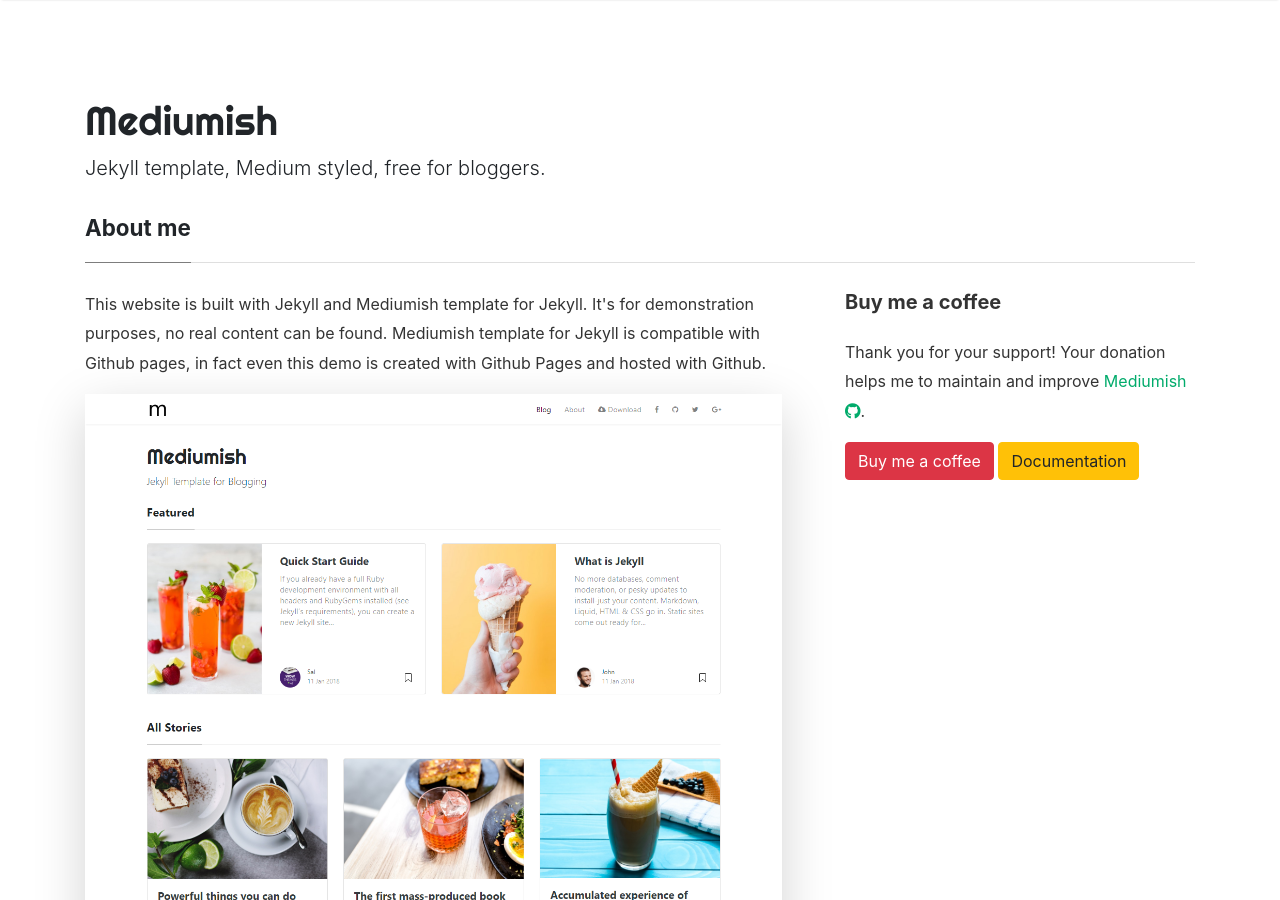
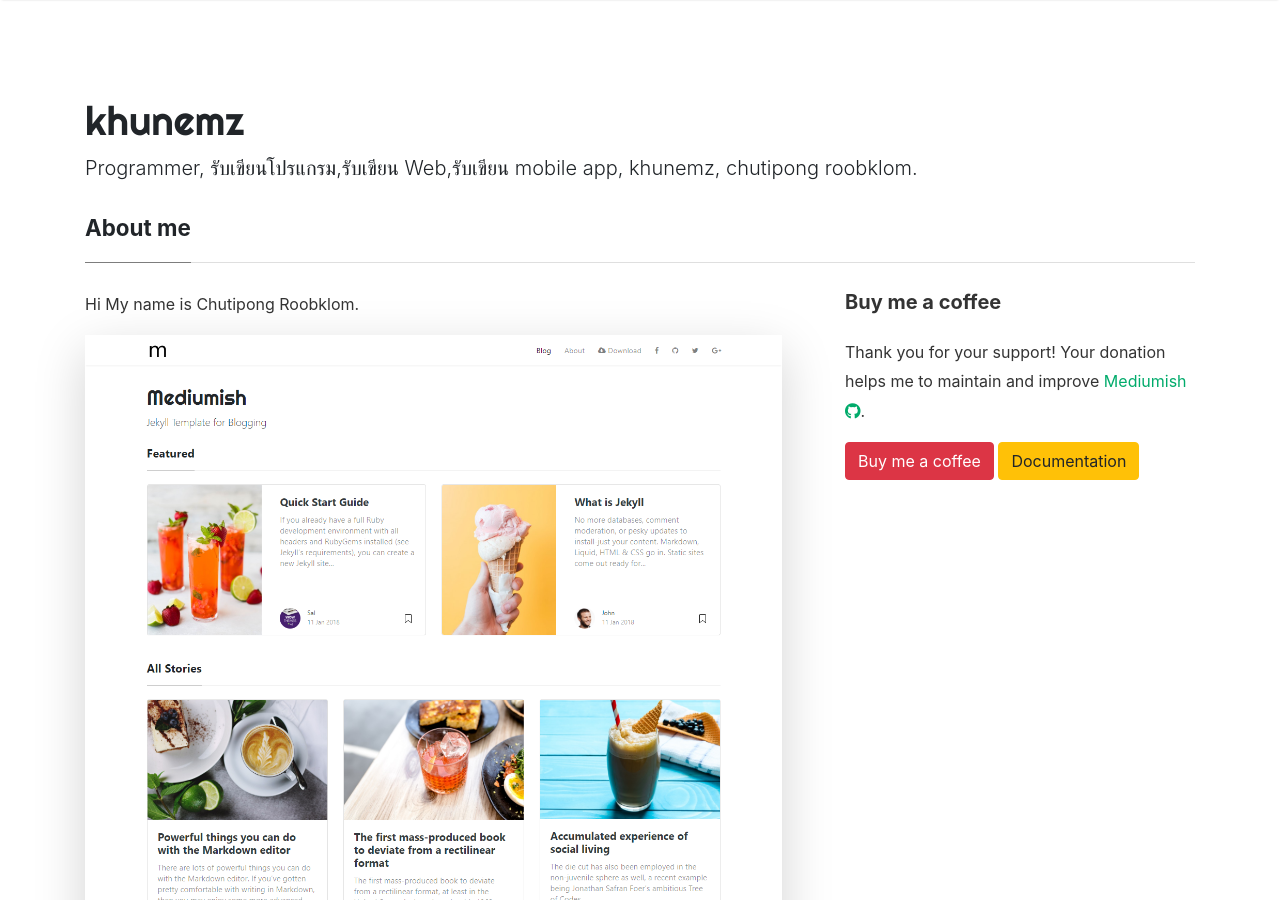
Before and after one commit to khunemz/khunemz.github.io, a Jekyll site: the page built from _pages/about.md, in a window 1280 px wide and 900 px high. Built offline with Jekyll 4.4.1, drawn with Linux system fonts in a browser that asks for light colours; nearby versions of some CDN libraries; some of the changed text lies outside the part shown.

Commit message:
try update page

```diff
--- a/_config.yml
+++ b/_config.yml
@@ -1,7 +1,7 @@
 # Site
-name: "Mediumish"
+name: "khunemz"
 title: "CHUTIPONG ROOBKLOM"
-description: "Jekyll template, Medium styled, free for bloggers."
+description: "Programmer, รับเขียนโปรแกรม,รับเขียน Web,รับเขียน mobile app, khunemz, chutipong roobklom."
 logo: 'assets/images/logo.png'
 favicon: 'assets/images/logo.png'
 baseurl:
--- a/_pages/about.md
+++ b/_pages/about.md
@@ -8,7 +8,7 @@ comments: false
 <div class="row justify-content-between">
 <div class="col-md-8 pr-5">
 
-<p>This website is built with Jekyll and Mediumish template for Jekyll. It's for demonstration purposes, no real content can be found. Mediumish template for Jekyll is compatible with Github pages, in fact even this demo is created with Github Pages and hosted with Github.</p>
+<p>Hi My name is Chutipong Roobklom.</p>
 
 <p class="mb-5"><img class="shadow-lg" src="{{site.baseurl}}/assets/images/mediumish-jekyll-template.png" alt="jekyll template mediumish" /></p>
 <h4>Documentation</h4>
```
